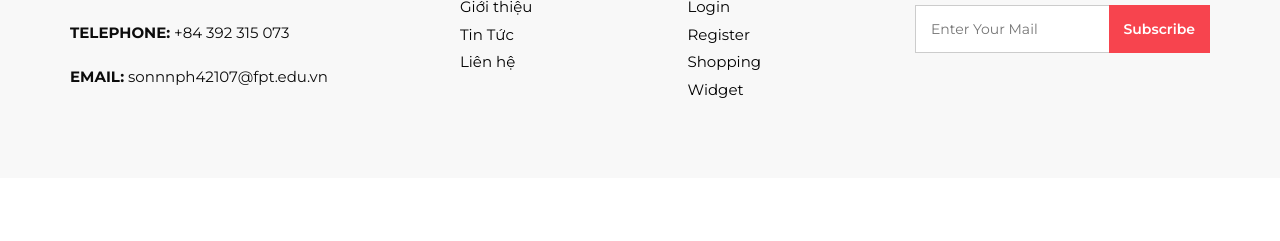
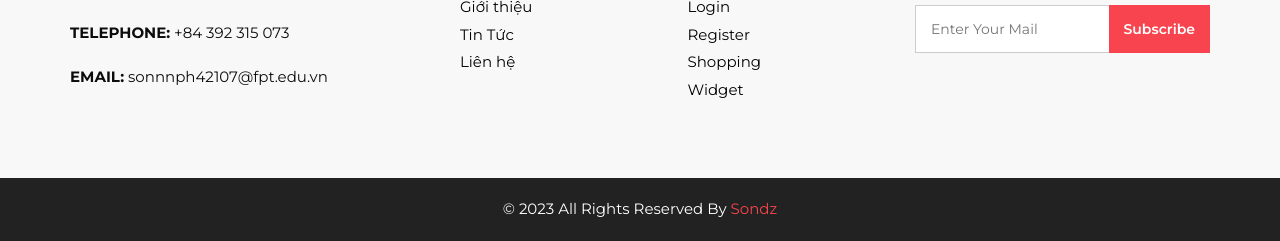
Before and after one commit to Sondzca/du_an_1, a plain HTML site: page cart.html in a window 1280 px wide. Shown: the part 1113-1354 px from the top of the page. Before the commit the page ends 1291 px from the top, so only its background shows below. Drawn offline with Linux system fonts and the light colour scheme.

Commit message:
#2 - sondzca done cart

```diff
--- a/cart.html
+++ b/cart.html
@@ -380,6 +380,9 @@
            </div>
         </div>
      </footer>
+     <div class="cpy_">
+      <p>© 2023 All Rights Reserved By <a href="https://facebook.com/son.nguyennhat.927">Sondz</a></p>
+   </div>
    </body>
 </html>
 <script>
```
